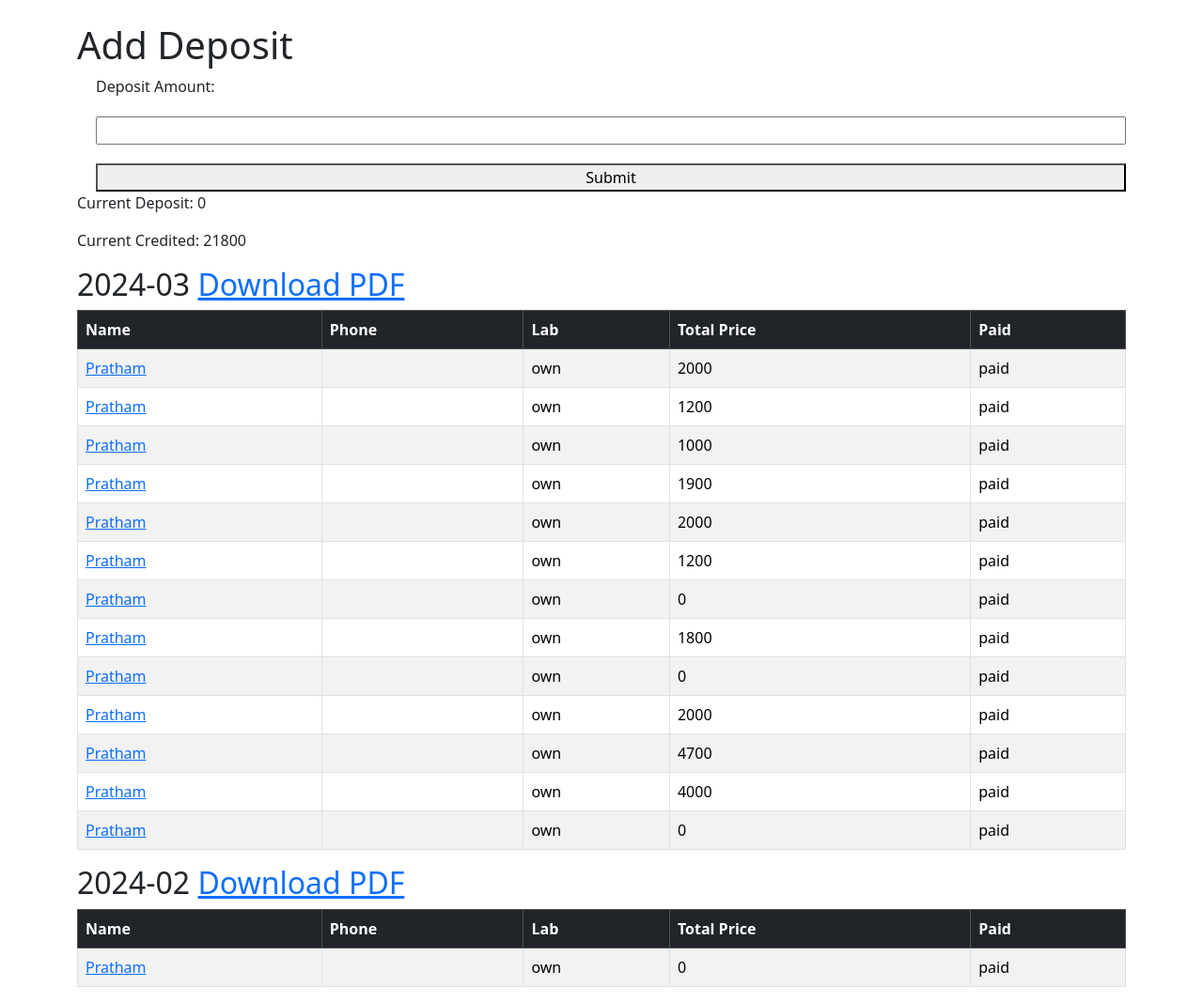
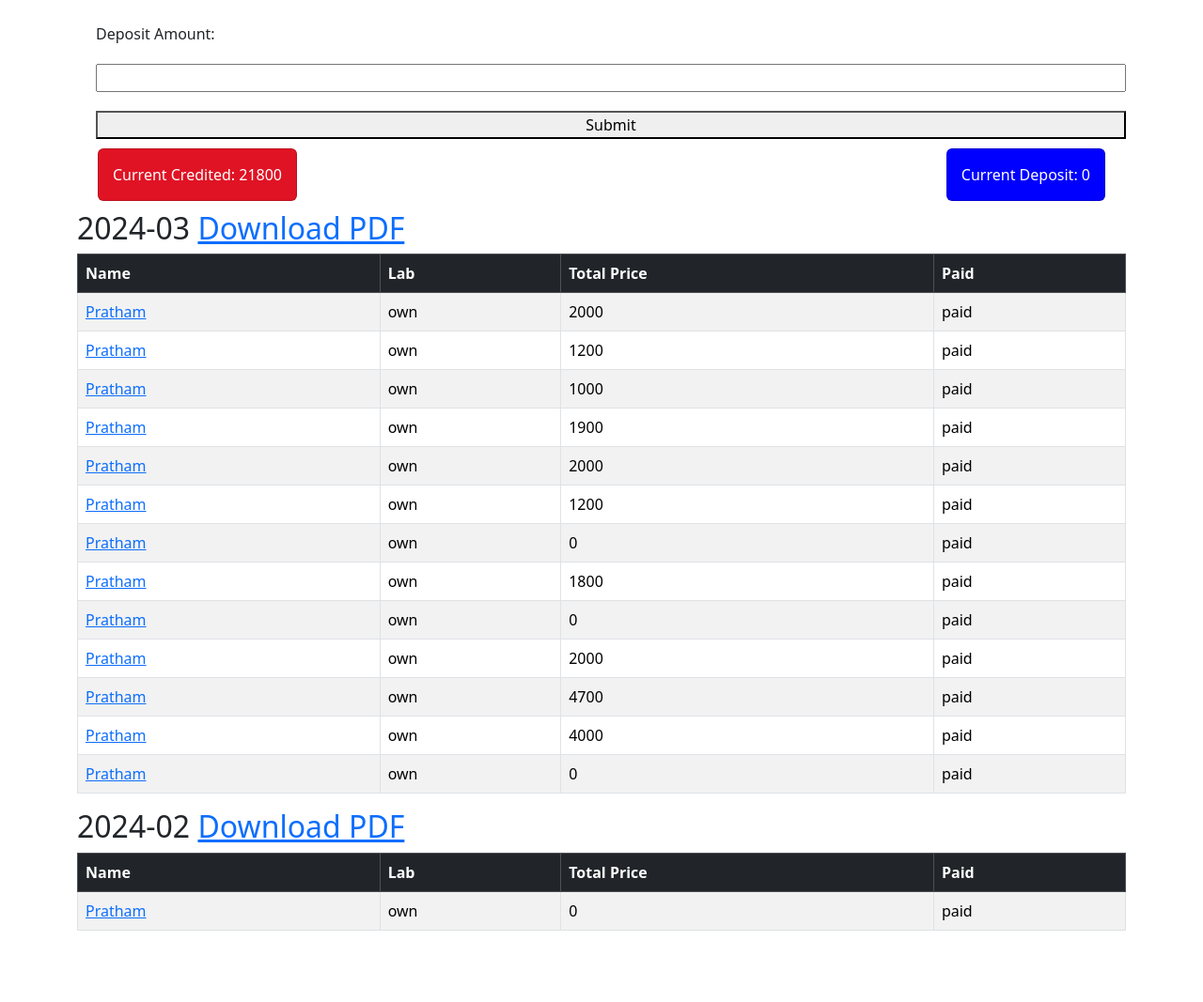
Before and after one commit to pratham0039/account, a Django app: page /lab/own/ in a window 1280 px wide. Shown: the part 56-1123 px from the top of the page at 94% size. After the commit the page ends 1047 px from the top, so only its background shows below. Run offline with Django 4.2, Linux system fonts and the light colour scheme; a user stored in the database is signed in; data comes from the database, SQL or seed files in the repository; data that the repository does not hold is empty.

Commit message:
Update lab_records.html

```diff
--- a/templates/lab_records.html
+++ b/templates/lab_records.html
@@ -2,22 +2,33 @@
 
 {% block content %}
 
-
-
+{% load static %}
 {% if user.is_authenticated %}
 
 
 {% if records %}
 {% regroup records by created_at|date:"Y-m" as grouped_records %}
-    <h1>Add Deposit</h1>
+
     <form method="post" action="{% url 'add_deposit' lab=lab %}">
         {% csrf_token %}
         <label for="deposit">Deposit Amount:</label>
         <input type="number" name="deposit" id="deposit" required>
         <button type="submit">Submit</button>
     </form>
-<p>Current Deposit: {{ deposit }}</p>
-<p>Current Credited: {{ credited }}</p>
+
+<div class="container" style="display: flex; justify-content: space-between;">
+    <div class="card" style="background-color: rgb(224, 19, 36); margin: 10px;">
+        <p style="margin: 15px; color: white;" >Current Credited: {{ credited }}</p>
+
+    </div>
+    <div class="card" style="background-color: blue; margin: 10px; padding: 10pxs;">
+        <p style="margin: 15px; color: white;">Current Deposit: {{ deposit }}</p>
+    </div>
+
+
+
+</div>
+
 
 
     {% for group in grouped_records reversed %}
@@ -26,7 +37,7 @@
             <thead class="table-dark">
                 <tr>
                     <th scope="col">Name</th>
-                    <th scope="col">Phone</th>
+
                     <th scope="col">Lab</th>
                     <th scope="col">Total Price</th>
                     <th scope="col">Paid</th>
@@ -37,7 +48,7 @@
                 {% for record in group.list reversed %}
                     <tr>
                         <td><a href="{% url 'record' record.id %}">{{ record.first_name }} {{ record.last_name }}</a></td>
-                        <td>{{ record.phone }}</td>
+
                         <td>{{ record.lab }}</td>
                         <td>{{ record.total_price }}</td>
                         <td>{{ record.paid }}</td>
```
